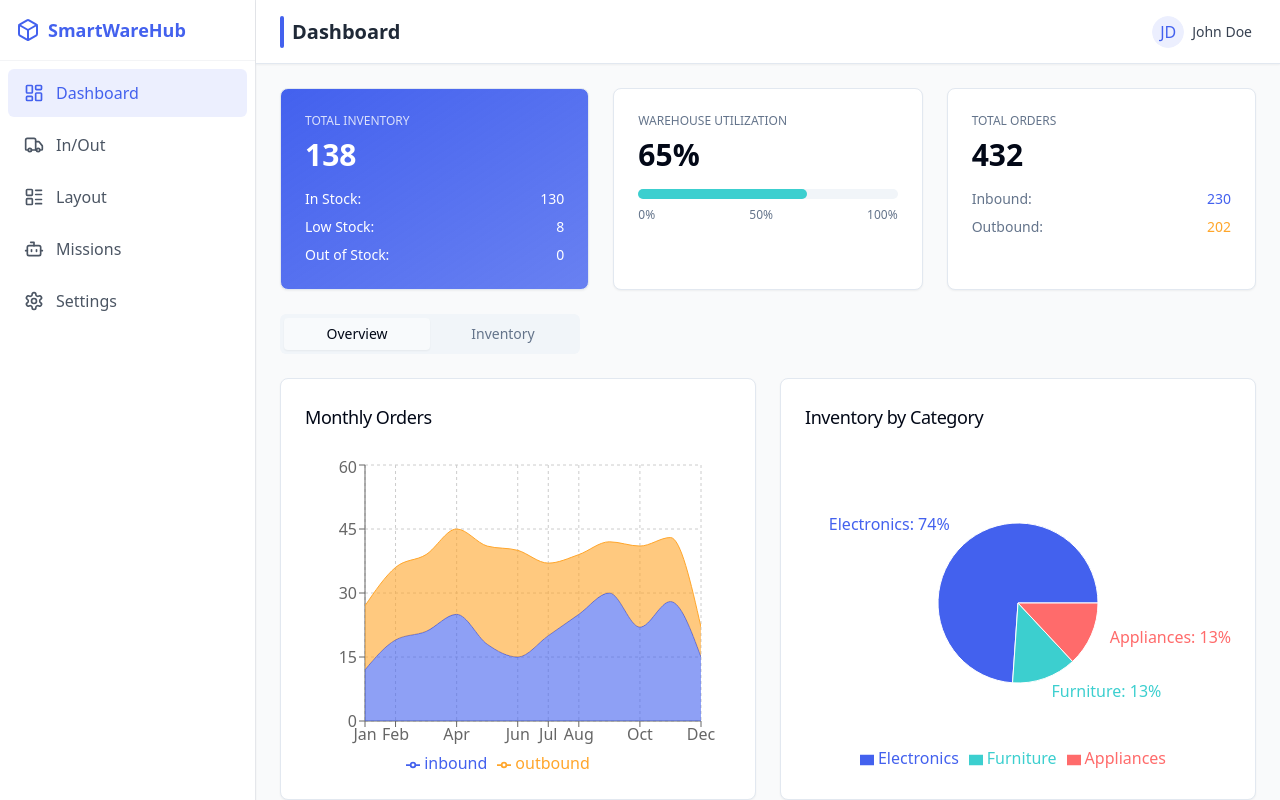
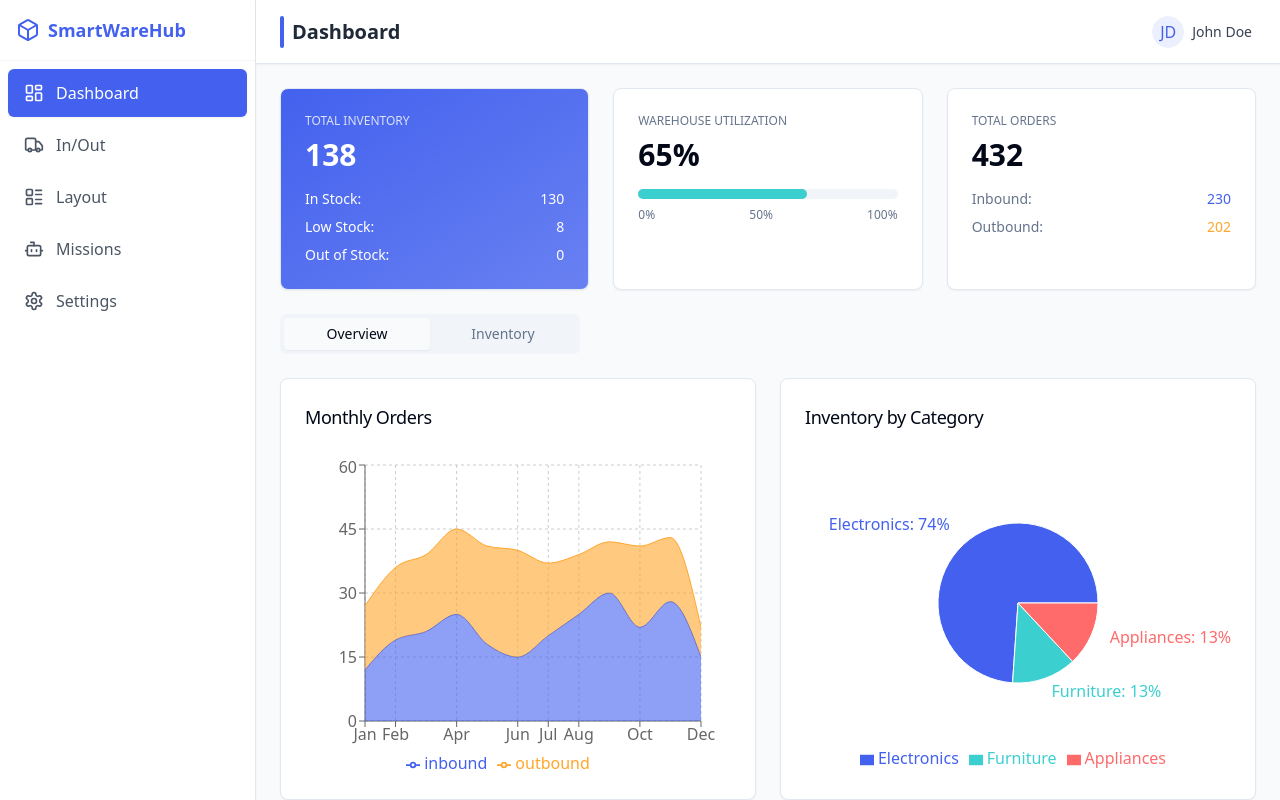
Before and after one commit to MinhHieu-03/iwms, a React (Vite) app: page / in a window 1280 px wide. Shown: the top 800 px of the page. Built offline with nearby package versions, Linux system fonts and the light colour scheme.

Commit message:
feat: Highlight active navigation items
Highlight the currently active navigation item in the sidebar and header to improve user experience and navigation clarity.

```diff
--- a/src/components/Layout.tsx
+++ b/src/components/Layout.tsx
@@ -7,7 +7,6 @@ import {
   Settings,
   Box,
   Truck,
-  Home,
   Bot,
   User
 } from "lucide-react";
@@ -69,7 +68,7 @@ const Layout: React.FC<LayoutProps> = ({ children }) => {
 
   return (
     <div className="flex min-h-screen bg-warehouse-background">
-      {/* Sidebar - updated with modern styling */}
+      {/* Sidebar - enhanced with active state highlighting */}
       <div className="w-64 bg-white border-r border-gray-200 shadow-sm">
         <div className="p-4 flex items-center space-x-2 border-b border-gray-100">
           <Box className="h-6 w-6 text-warehouse-primary" />
@@ -80,10 +79,10 @@ const Layout: React.FC<LayoutProps> = ({ children }) => {
             <Link
               key={item.path}
               to={item.path}
-              className={`flex items-center space-x-3 px-4 py-3 rounded-md mb-1 hover:bg-gray-50 transition-colors ${
+              className={`flex items-center space-x-3 px-4 py-3 rounded-md mb-1 transition-all duration-200 ${
                 location.pathname === item.path
-                  ? "bg-warehouse-primary/10 text-warehouse-primary font-medium"
-                  : "text-gray-600"
+                  ? "bg-warehouse-primary text-white font-medium shadow-sm"
+                  : "text-gray-600 hover:bg-gray-50"
               }`}
             >
               {item.icon}
@@ -96,7 +95,6 @@ const Layout: React.FC<LayoutProps> = ({ children }) => {
       {/* Main Content */}
       <div className="flex-1 flex flex-col">
         <header className="bg-white shadow-sm h-16 flex items-center justify-between px-6 border-b">
-          {/* Remove redundant view name */}
           <div className="flex items-center">
             <div className={`h-8 w-1 rounded-full mr-2 ${
               location.pathname === "/" ? "bg-warehouse-primary" :
--- a/src/pages/WarehouseLayout.tsx
+++ b/src/pages/WarehouseLayout.tsx
@@ -1,3 +1,4 @@
+
 import React, { useState } from "react";
 import { Card, CardContent, CardHeader, CardTitle } from "@/components/ui/card";
 import { Tabs, TabsContent, TabsList, TabsTrigger } from "@/components/ui/tabs";
@@ -18,16 +19,27 @@ const WarehouseLayout = () => {
   return (
     <div className="space-y-6">
       <Tabs value={activeTab} onValueChange={setActiveTab} className="space-y-4">
-        <TabsList>
-          <TabsTrigger value="overview" className="flex items-center gap-2">
+        <TabsList className="bg-background border border-border p-1">
+          <TabsTrigger
+            value="overview"
+            className="flex items-center gap-2 data-[state=active]:bg-warehouse-primary data-[state=active]:text-white transition-colors"
+          >
             <ViewIcon className="h-4 w-4" />
             <span>Overview</span>
           </TabsTrigger>
-          <TabsTrigger value="zones" className="flex items-center gap-2">
+          <TabsTrigger
+            value="zones"
+            className="flex items-center gap-2 data-[state=active]:bg-warehouse-primary data-[state=active]:text-white transition-colors"
+          >
             <Layers3Icon className="h-4 w-4" />
             <span>Zones</span>
           </TabsTrigger>
-          <TabsTrigger value="racks">Racks</TabsTrigger>
+          <TabsTrigger
+            value="racks"
+            className="data-[state=active]:bg-warehouse-primary data-[state=active]:text-white transition-colors"
+          >
+            Racks
+          </TabsTrigger>
         </TabsList>
 
         <TabsContent value="overview">
```
